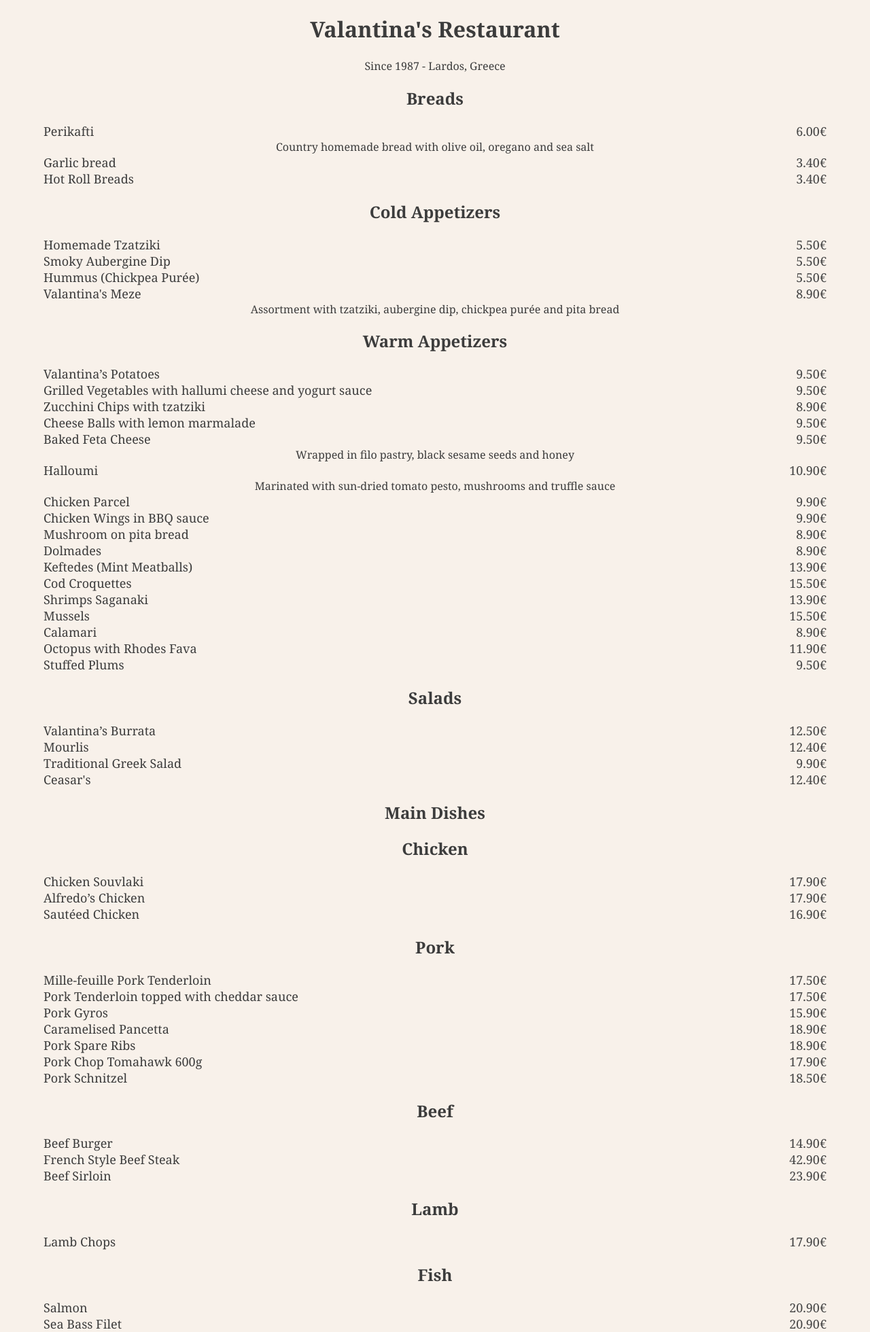
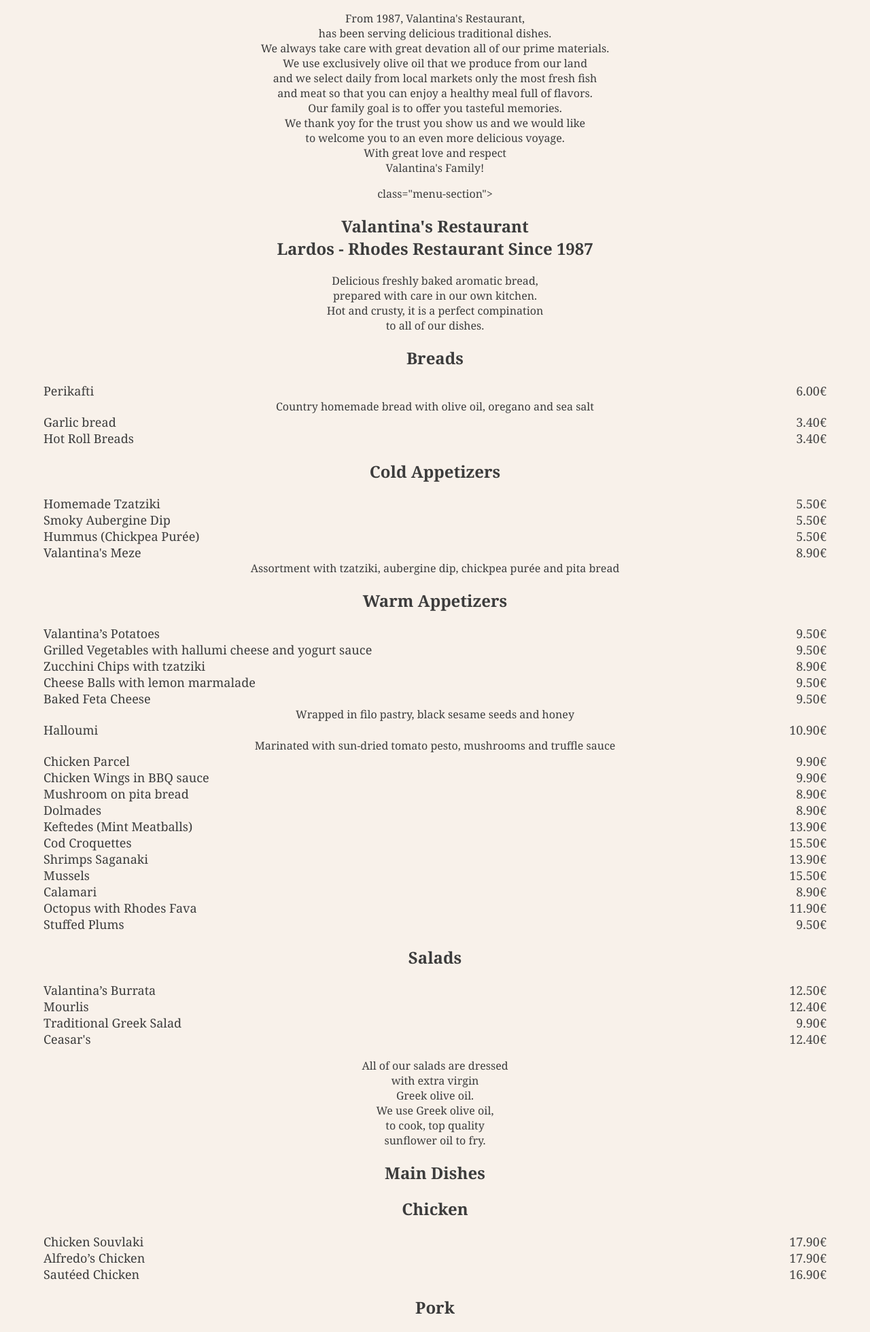
Before and after one commit to komninoskon/valantinas-final, a Flask app: page /menu in a window 1280 px wide. Shown: the top 1960 px of the page at 68% size. Run offline with Flask 3, Linux system fonts and the light colour scheme.

Commit message:
Update menu.html

```diff
--- a/templates/menu.html
+++ b/templates/menu.html
@@ -5,11 +5,33 @@
     <title>Valantina's Menu Since 1987</title>
     <link rel="stylesheet" href="{{ url_for('static', filename='style.css') }}">
     <link hrel="https://fonts.googleapis.com/css2?family=Playfair+Display&display=swap" rel="stylesheet">
+    <p class="menu-description">
+	    From 1987, Valantina's Restaurant,<br>
+	    has been serving delicious traditional dishes.<br>
+	    We always take care with great devation all of our prime materials.<br>
+	    We use exclusively olive oil that we produce from our land<br>
+	    and we select daily from local markets only the most fresh fish<br>
+	    and meat so that you can enjoy a healthy meal full of flavors.<br>
+	    Our family goal is to offer you tasteful memories.<br>
+
+	    We thank yoy for the trust you show us and we would like<br>
+	    to welcome you to an even more delicious voyage.<br>
+
+	    With great love and respect<br>
+	    Valantina's Family!<br>
+    </p>
+
 </head>
-<body>
+<body> class="menu-section">
     <header>
-      <h1 class="restaurant-title">Valantina's Restaurant</h1>
-      <p class="subtitle">Since 1987 - Lardos, Greece</p>
+      <section class="menu-block light-green">
+         <h1 class="restaurant-title">Valantina's Restaurant<br><span class="subtitle">Lardos - Rhodes Restaurant Since 1987</span></h1>
+          <p class="menu-description">
+		  Delicious freshly baked aromatic bread,<br>
+		  prepared with care in our own kitchen.<br>
+		  Hot and crusty, it is a perfect compination<br>
+		  to all of our dishes.
+	  </p>
     </header>
 
     <section class="menu-section">
@@ -58,6 +80,14 @@
            <div class="item"><span class="item-name">Traditional Greek Salad</span><span class="item-price">9.90€</span></div>
            <div class="item"><span class="item-name">Ceasar's</span><span class="item-price">12.40€</span></div>
          </div>
+	  <p class=<"menu-description">
+		  All of our salads are dressed<br>
+		  with extra virgin<br>
+		  Greek olive oil.<br>
+		  We use Greek olive oil,<br>
+		  to cook, top quality<br>
+		  sunflower oil to fry.<br>
+	  </p>
     </section>
 
     <section class="menu-section">
@@ -106,6 +136,12 @@
                 <div class="item"><span class="item-name">Pappardelle with Beef</span><span class="item-price">17.90€</span></div>
                 <div class="item"><span class="item-name">Ravioli with Mushrooms</span><span class="item-price">15.50€</span></div>
        </div>
+	    <p class=<"menu-description">
+		    If Pasta means love<br>
+		    then Fresh Pasta surely is passion<br>
+		    Prepared daily in our kitchen<br>
+		    with the finest and fresh ingredients.<br>
+	    </p>
     </section>
 
     <section class="menu-section">
@@ -119,6 +155,12 @@
               <div class="item"><span class="item-name">Lamb Shanks</span><span class="item-price">22.50€</span></div>
               <div class="item"><span class="item-name">Lardos Lamb</span><span class="item-price">17.90€</span></div>
           </div>
+		 <p class=<"menu-description">
+			 The traditional tastes and smells<br>
+			 that one enjoys in the villages<br>
+			 have an important place<br>
+			 in the heart of every Greek.<br>
+		 </p>
     </section>
 
     <section class="menu-section">
```
